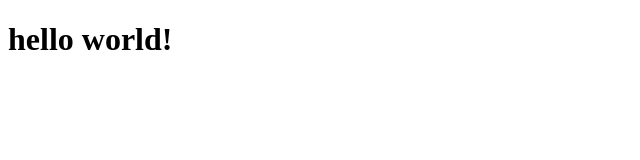
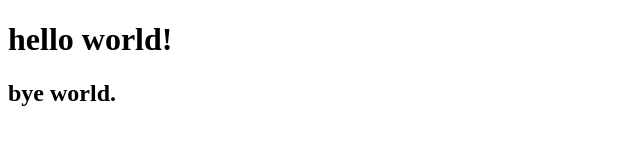
Before and after one commit to merkiff/opensourceSW, a plain HTML site: page index.html in a window 1280 px wide. Shown: the whole page, without its empty margins (0-640 px from the left). Drawn offline with Linux system fonts and the light colour scheme.

Commit message:
second commit

```diff
--- a/index.html
+++ b/index.html
@@ -7,5 +7,6 @@
   </head>
   <body>
     <h1>hello world!</h1>
+    <h2>bye world.</h2>
   </body>
 </html>
```
